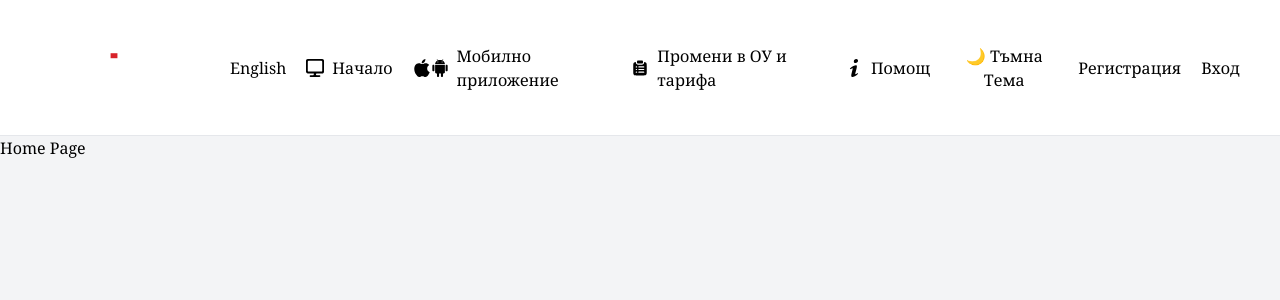
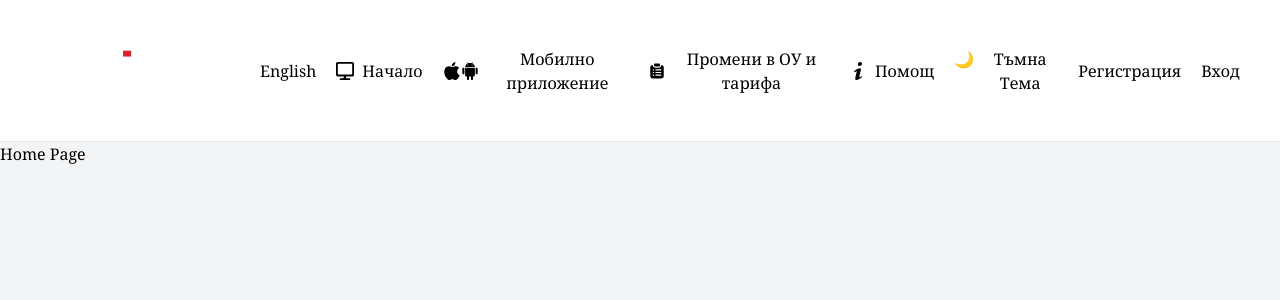
Before and after one commit to nikoladevelops/react-banking-dashboard, a React (Vite) app in the folder client/: page / in a window 1280 px wide. Both pictures are taken after a click on the button "Български". Shown: the top 300 px of the page. Built offline with nearby package versions, Linux system fonts and the light colour scheme; no server answers.

Commit message:
Make nav bar responsive

```diff
--- a/client/src/components/DarkModeToggle.tsx
+++ b/client/src/components/DarkModeToggle.tsx
@@ -38,9 +38,17 @@ export default function DarkModeToggle() {
       className="hover-themed transition-colors"
       aria-label="Toggle dark mode"
     >
-      {darkMode
-        ? `🌞 ${t("generic.lightMode")}`
-        : `🌙 ${t("generic.darkMode")}`}
+      {darkMode ? (
+        <div className="flex text-center max-sm:flex-col gap-2">
+          <span>🌞</span>
+          <span>{t("generic.lightMode")}</span>
+        </div>
+      ) : (
+        <div className="flex text-center max-sm:flex-col gap-2">
+          <span>🌙</span>
+          <span>{t("generic.darkMode")}</span>
+        </div>
+      )}
     </button>
   );
 }
--- a/client/src/components/LogoutButton.tsx
+++ b/client/src/components/LogoutButton.tsx
@@ -20,7 +20,7 @@ export default function LogoutButton({ setUser }) {
   return (
     <button
       onClick={logOut}
-      className="flex items-center gap-2 hover-themed transition-colors"
+      className="flex items-center gap-2 hover-themed transition-colors text-center max-sm:flex-col"
     >
       <Logout className="w-5 h-4" />
       {t("nav.logout")}
--- a/client/src/components/NavBar.tsx
+++ b/client/src/components/NavBar.tsx
@@ -8,50 +8,38 @@ import { useState } from "react";
 
 export default function NavBar({ user, setUser }) {
   const [isOpen, setIsOpen] = useState(false);
-
   function onToggleNav() {
     setIsOpen(!isOpen);
   }
 
   return (
     <>
-      {/* Desktop NavBar */}
-      <nav className="flex w-full p-10 gap-5 justify-between items-center bg-white dark:bg-[#0c0e36] border-b border-gray-200 dark:border-black max-xl:hidden">
-        <NavLogo className="flex items-center justify-center" />
-        <NavLinks className="flex gap-5 justify-center" />
-        <NavAuth user={user} setUser={setUser} className="flex gap-5" />
-      </nav>
-      {/* Tablet and Mobile NavBar */}
-      <nav className="flex flex-col p-10 gap-10 text-2xl content-center justify-between items-center bg-white dark:bg-[#0c0e36] border-b border-gray-200 dark:border-black xl:hidden">
-        <div className="flex w-full justify-between">
+      <nav className="flex max-xl:text-2xl max-xl:flex-col w-full p-10 gap-5 max-xl:gap-10 justify-between items-center bg-white dark:bg-[#0c0e36] border-b border-gray-200 dark:border-black">
+        {/* Logo And Toggle Button */}
+        <div className="flex max-xl:w-full justify-between items-center">
           <NavLogo logoWidth={200} />
-          {isOpen ? (
           <Close
             width="50"
             height="50"
-              className="flex items-center justify-center hover-themed"
+            className={`flex ${isOpen ? "flex" : "hidden"} xl:hidden items-center justify-center hover-themed`}
             onClick={onToggleNav}
           />
-          ) : (
           <MenuBurger
             width="45"
             height="45"
-              className="flex items-center justify-center hover-themed"
+            className={`flex ${isOpen ? "hidden" : "flex"} xl:hidden items-center justify-center hover-themed`}
             onClick={onToggleNav}
           />
-          )}
         </div>
-        {/* Actual NavBar Content */}
-        {isOpen && (
-          <>
-            <NavLinks className="flex flex-col gap-10 justify-center items-center" />
+        {/* NavBar Content */}
+        <NavLinks
+          className={`${isOpen ? "flex" : "hidden"} xl:flex max-xl:flex-col gap-5 max-xl:gap-10 justify-center items-center text-center`}
+        />
         <NavAuth
           user={user}
           setUser={setUser}
-              className="flex flex-col gap-10 justify-center items-center"
+          className={`${isOpen ? "flex" : "hidden"} xl:flex max-xl:flex-col justify-center items-center gap-5 max-xl:gap-10 text-center`}
         />
-          </>
-        )}
       </nav>
     </>
   );
--- a/client/src/components/NavButton.tsx
+++ b/client/src/components/NavButton.tsx
@@ -21,9 +21,9 @@ export default function NavButton({
   return (
     <Link
       to={to}
-      className="flex justify-center items-center gap-2 text-black dark:text-white hover-themed transition-colors"
+      className="flex justify-center items-center gap-2 text-black dark:text-white hover-themed transition-colors text-center max-sm:flex-col"
     >
-      <div className="flex">
+      <div className="flex justify-center items-center text-center">
         {SvgIcon && (
           <SvgIcon width={`${iconWidth}px`} height={`${iconHeight}px`} />
         )}
```
Lines whose indentation alone changed are shown as unchanged.
